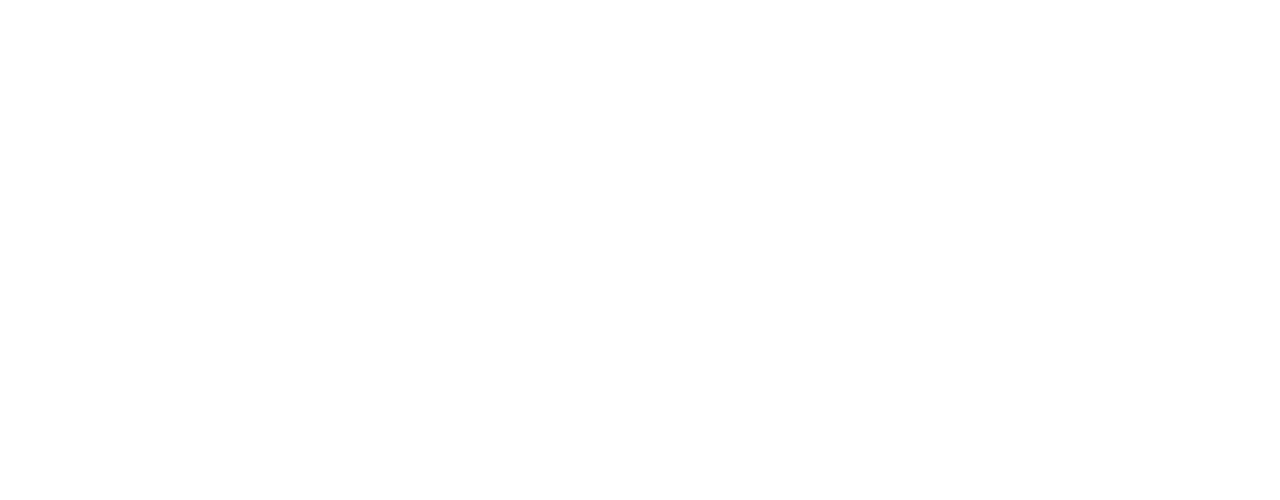
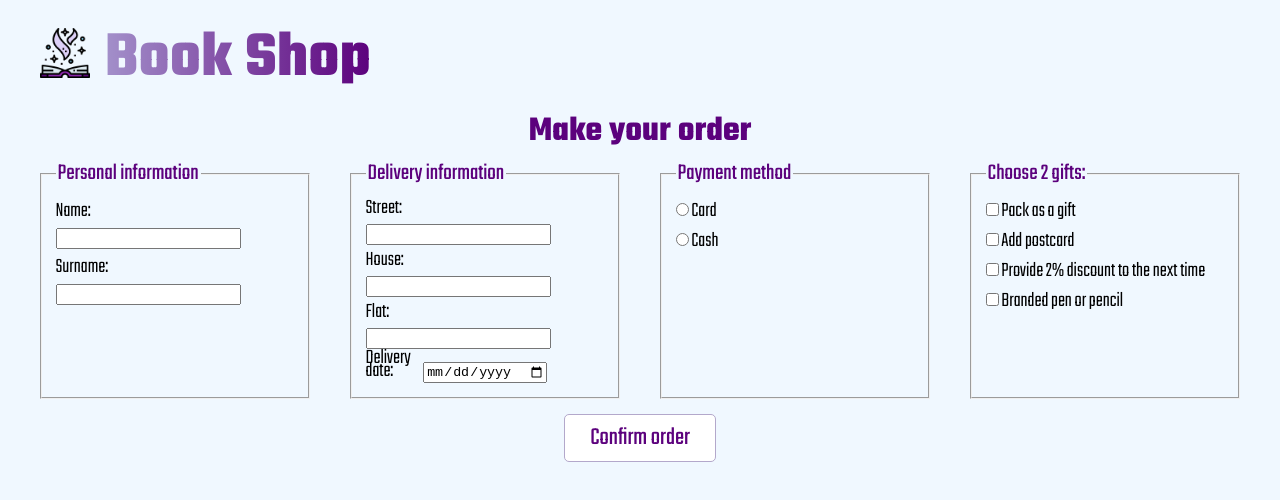
Before and after one commit to dbakinovskaya/book-shop, a plain HTML site: page pages/form/index.html in a window 1280 px wide. Drawn offline with Linux system fonts and the light colour scheme.

Commit message:
feat: add style properties

```diff
--- a/pages/form/index.html
+++ b/pages/form/index.html
@@ -4,12 +4,49 @@
     <meta charset="UTF-8">
     <meta http-equiv="X-UA-Compatible" content="IE=edge">
     <meta name="viewport" content="width=device-width, initial-scale=1.0">
-    <title>Confirm order</title>
+    <title>Delivery form</title>
     <link rel="stylesheet" href="style.css">
     <link rel="shortcut icon" href="../../assets/icons/logoicon.png" type="image/x-icon">
 </head>
 <body>
-    <main></main>
+    <main>
+        <header>
+            <img src="../../assets/icons/logoicon.png" alt="logo of website">
+            <h1>Book Shop</h1>
+        </header>
+        <div>
+            <h2>Make your order</h2>
+            <form>
+                <fieldset class="person">
+                    <legend>Personal information</legend>
+                    <label for="name">Name:</label> <input type="text" id="name" required> <br>
+                    <label for="surname">Surname:</label> <input type="text" id="surname" required> <br>
+                </fieldset>
+                <fieldset class="delivery">
+                    <legend>Delivery information</legend>
+                    <label for=""> Street: </label> <input type="text" required> <br>
+                    <label for=""> House: </label> <input type="text" required> <br>
+                    <label for=""> Flat: </label> <input type="text" required> <br>
+                    <label for="date"> Delivery date: </label> <input type="date" id="date" required>
+                </fieldset>
+                <fieldset class="payment">
+                    <legend>Payment method</legend>
+                    <input type="radio" name="payment" id=""> <label for=""> Card </label> <br>
+                    <input type="radio" name="payment" id=""> <label for=""> Cash </label>
+                </fieldset>
+                <fieldset class="gifts">
+                    <legend>Choose 2 gifts:</legend>
+                    <input type="checkbox" name="gift" id=""><label for=""> Pack as a gift </label> <br>
+                    <input type="checkbox" name="gift" id=""><label for=""> Add postcard </label> <br>
+                    <input type="checkbox" name="gift" id=""><label for=""> Provide 2% discount to the next time </label> <br>
+                    <input type="checkbox" name="gift" id=""><label for=""> Branded pen or pencil </label> <br>
+                </fieldset>
+                <div class="btn__container">
+                    <input type="submit" class="submit" value="Confirm order" disabled></button>
+                </div>
+            </form>
+        </div>
+    </main>
     <script src="script.js"></script>
 </body>
 </html>
--- a/pages/form/style.css
+++ b/pages/form/style.css
@@ -0,0 +1,103 @@
+@import url('https://fonts.googleapis.com/css2?family=Teko:wght@300;400;700&display=swap');
+
+:root {
+    --mainCol: #5c017d;
+}
+
+* {
+    box-sizing: border-box;
+    margin: 0;
+}
+
+body {
+    background-color: aliceblue;
+}
+
+main {
+    width: 100%;
+    max-width: 1280px;
+    padding: 0px 40px;
+    margin: 0px auto;
+    font-family: 'Teko', sans-serif;
+}
+
+header {
+    display: flex;
+    align-items: center;
+}
+
+img {
+    width: 50px;
+}
+
+h1 {
+    font-size: 65px;
+    font-weight: 700;
+    vertical-align: middle;
+    padding-top: 13px;
+    margin-left: 15px;
+    background: linear-gradient(to right, #a390ca 0%, #5c017d 100%);
+    background-clip: text;
+    -webkit-background-clip: text;
+    -webkit-text-fill-color: transparent;
+}
+
+h2 {
+    font-size: 35px;
+    font-weight: 700;
+    color: var(--mainCol);
+    text-align: center;
+}
+
+form {
+    font-size: 18px;
+    display: flex;
+    flex-wrap: wrap;
+    justify-content: space-between;
+}
+
+fieldset {
+    width: 270px;
+}
+
+legend {
+    font-size: 23px;
+    font-weight: 400;
+    color: var(--mainCol);
+}
+
+label {
+    font-weight: 300;
+    font-size: 21px;
+}
+
+.person label {
+    display: inline-block;
+    width: 60px;
+}
+
+.delivery label {
+    display: inline-block;
+    width: 55px;
+    line-height: 13px;
+}
+
+.btn__container {
+    width: 100%;
+}
+
+.submit {
+    font-size: 25px;
+    text-decoration: none;
+    display: block;
+    text-align: center;
+    border: 1px solid #b3a8cb;
+    color: var(--mainCol);
+    width: fit-content;
+    margin: 15px auto;
+    padding: 5px 25px;
+    border-radius: 5px;
+    background-color: white;
+    transition: all .3s ease-out;
+    font-family: 'Teko', sans-serif;
+}
--- a/pages/main/style.css
+++ b/pages/main/style.css
@@ -1,5 +1,5 @@
 @import url('https://fonts.googleapis.com/css2?family=Teko:wght@300;400;700&display=swap');
-@import url('https://fonts.googleapis.com/css2?family=Dancing+Script:wght@700&display=swap');
+
 :root {
     --mainCol: #5c017d;
 }
@@ -137,10 +137,9 @@ h4 {
     background-color: aliceblue;
     width: 30px;
     height: 30px;
-    font-family: cursive;
     font-size: 12px;
     border-radius: 50%;
-    font-weight: 700;
+    font-weight: 300;
     margin: 2.5px;
     transition: all .3s ease-out;
 }
```
